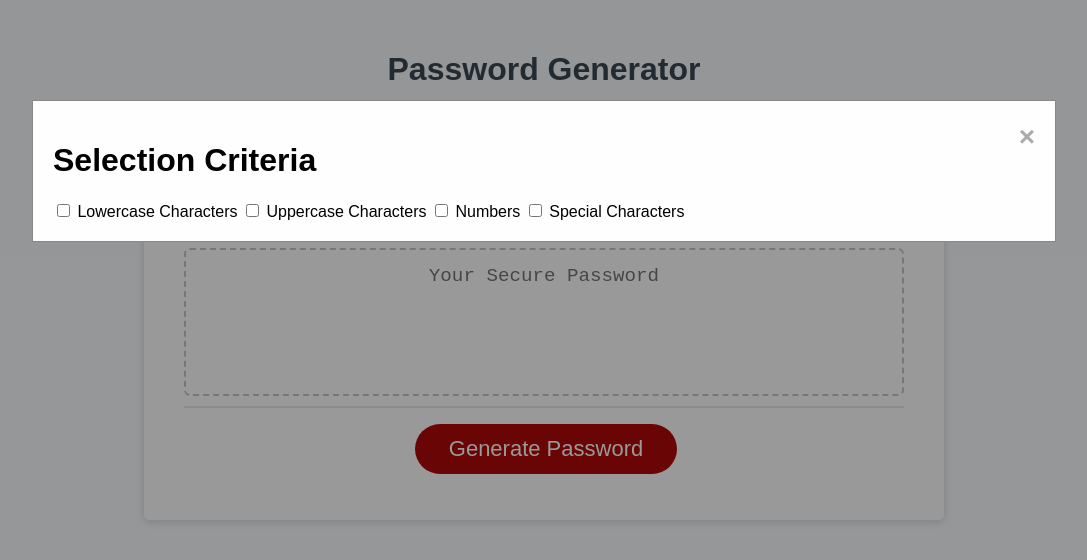
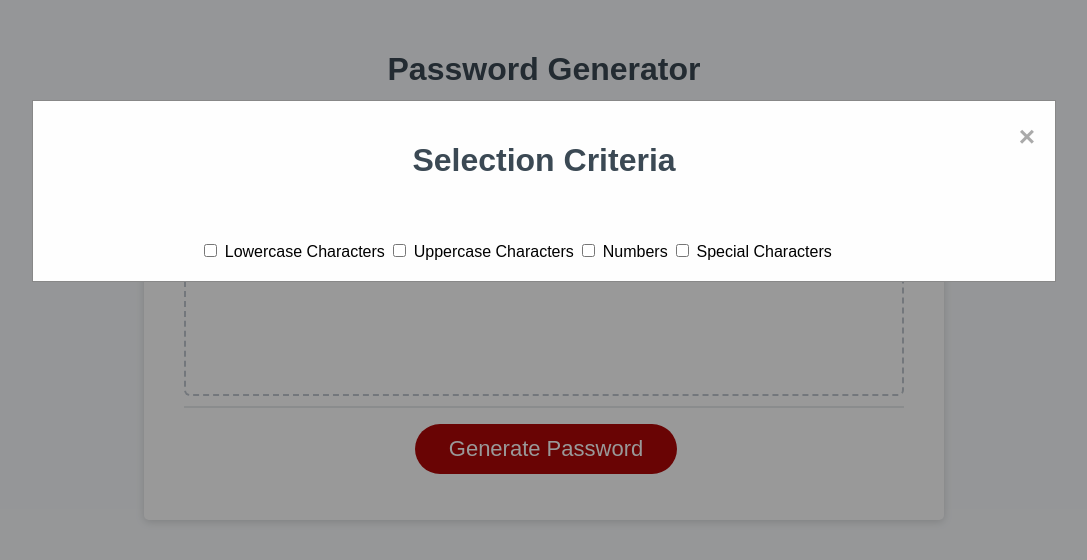
Before and after one commit to smserpa/password-generator, a plain HTML site: page index.html in a window 1280 px wide. Both pictures are taken after a click on the button "Generate Password". Shown: the whole page, without its empty margins (96-1183 px from the left). Drawn offline with Linux system fonts and the light colour scheme.

Commit message:
added styling for checkbox input

```diff
--- a/style.css
+++ b/style.css
@@ -23,7 +23,8 @@ body {
   padding-right: 20px;
 }
 
-header {
+header,
+.modal-header {
   text-align: center;
   padding: 20px;
   padding-top: 0px;
@@ -139,6 +140,12 @@ button[disabled] {
   width: 80%;
 }
 
+.character-type {
+  padding-top: 20px;
+  margin: auto;
+  width: 70%;
+}
+
 .close {
   color: #aaaaaa;
   float: right;
```
